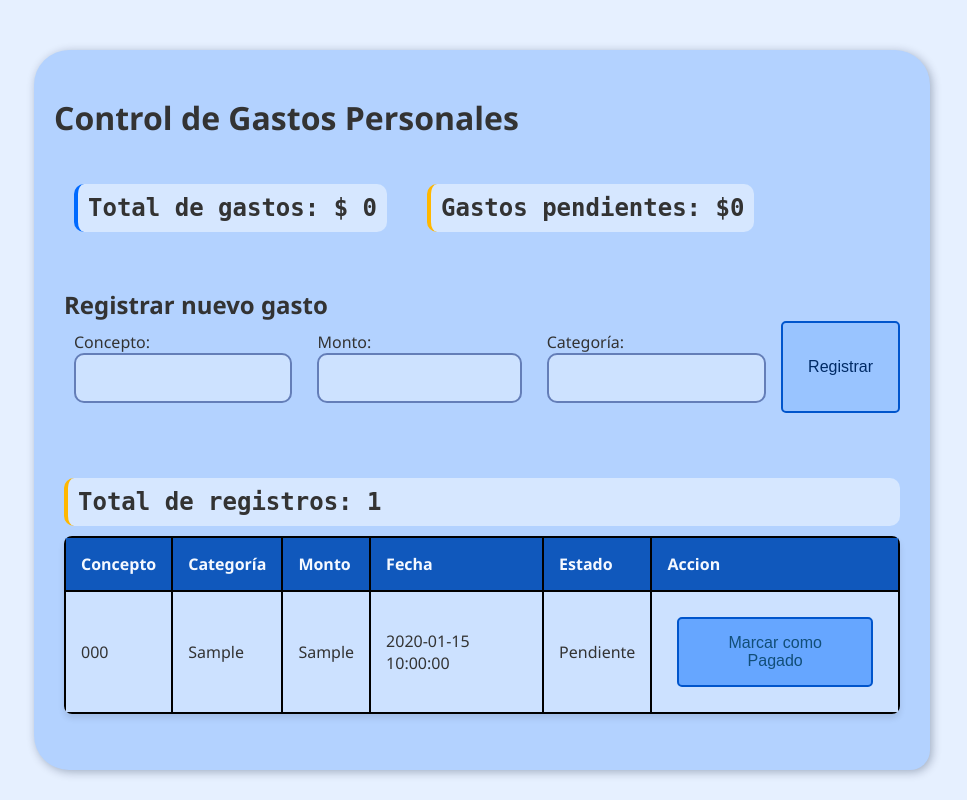
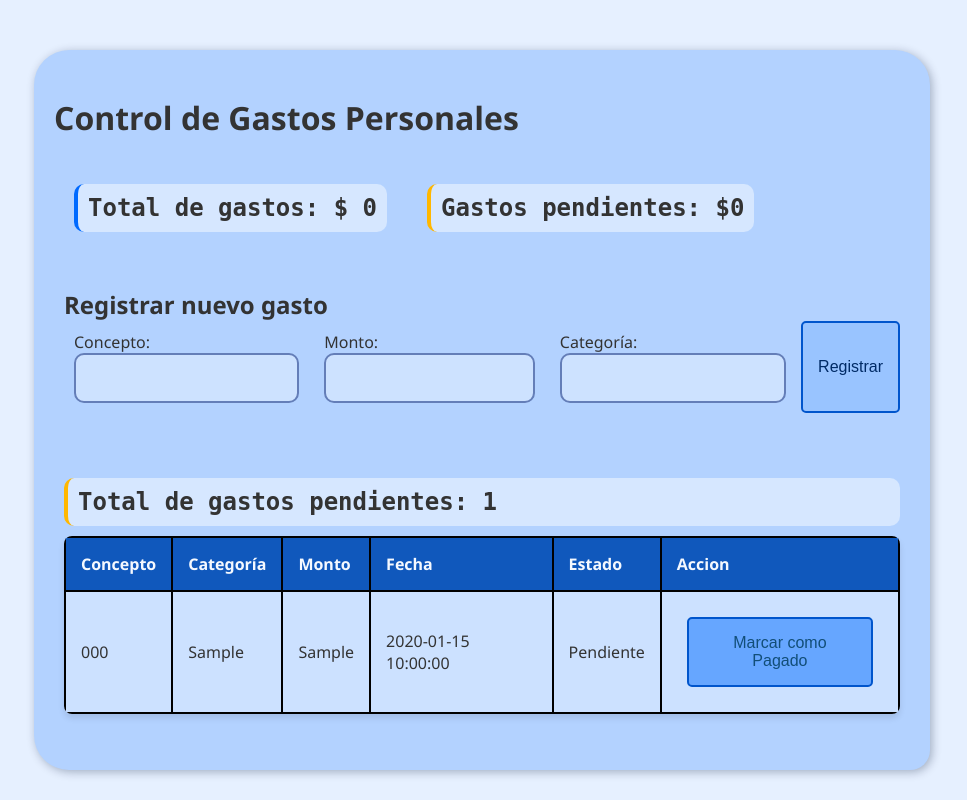
Before and after one commit to DKRblasam/DAW-ITIID-223--DavoBlas, a PHP site: page / in a window 1280 px wide. Shown: the whole page, without its empty margins (158-1125 px from the left). Run offline with PHP 8.4, Linux system fonts and the light colour scheme; tables that the repository leaves empty or names only in its code hold one stand-in row (values such as "Sample post"); some web fonts are replaced.

Commit message:
Count pending expenses
Track unpaid expenses and display their count instead of the total number of records. Reduce button padding to 15px.

```diff
--- a/gastos/CSS/Styles.css
+++ b/gastos/CSS/Styles.css
@@ -117,7 +117,7 @@ main {
 .btn-p,
 button {
   display: inline-block;
-  padding: 15px 25px;
+  padding: 15px;
 
   border: 2px double hsl(215, 100%, 40%);
   border-radius: 5px;
--- a/gastos/index.php
+++ b/gastos/index.php
@@ -4,12 +4,13 @@ $mensajes = checkGastos();
 
 $total_gastos = 0.0;
 $total_pendientes = 0.0;
+$contador = 0;
 
 foreach ($mensajes as $m):
   if ((int)$m['pagado'] === 0) {
     $total_pendientes += (float) $m['monto'];
+    $contador ++;
   } else {
-
     $total_gastos += $m['monto'];
   }
 endforeach;
@@ -86,7 +87,7 @@ endforeach;
         </div>
       <?php else: ?>
         <p class="cantidad">
-          <?php echo "Total de registros: " . count($mensajes); ?>
+          <?php echo "Total de gastos pendientes: $contador" ?>
         </p>
         <!-- Estado: Con mensajes -->
         <table class="crud-table">
```
